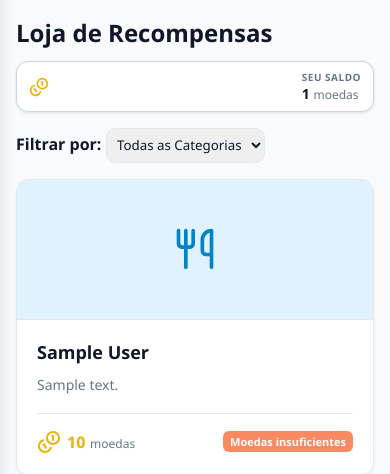
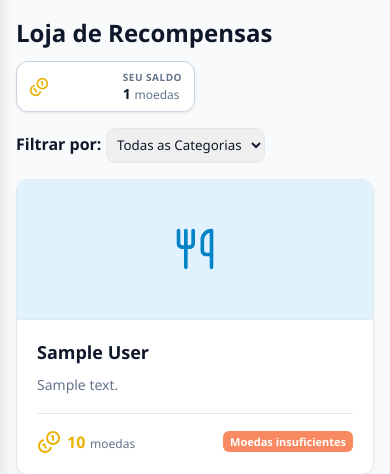
Before and after one commit to LucasPyBoni/Gamificacao, a Django app: page /store/ in a window 390 px wide. Shown: the part 70-544 px from the top of the page. Run offline with Django 5.2, Linux system fonts and the light colour scheme; a user stored in the database is signed in; tables that the repository leaves empty hold one stand-in row (values such as "Sample post"); grey boxes marked "Sample" are stand-in pictures; parts of the project's set-up code (start-up, migrations or seed data) failed here and were passed over.

Commit message:
feat:Últimos ajustes

```diff
--- a/static/css/components.css
+++ b/static/css/components.css
@@ -262,8 +262,8 @@
 
   .store-balance {
     padding: 8px 12px !important;
-    gap: 8px !important;
-    width: 100% !important;
+    gap: 4px !important;
+    width: 50% !important;
     box-sizing: border-box;
     justify-content: space-between; /* Ícone numa ponta, valor na outra */
   }
--- a/static/css/dashboard.css
+++ b/static/css/dashboard.css
@@ -302,6 +302,9 @@
   .metric-value-money {
     font-size: 20px !important;
   }
+  .metric-card {
+    width: 75%;
+  }
 }
 
 .sidebar-header-mobile {
```
